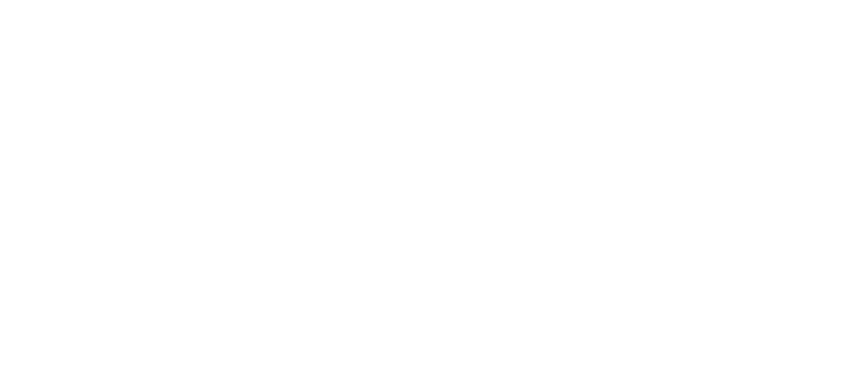
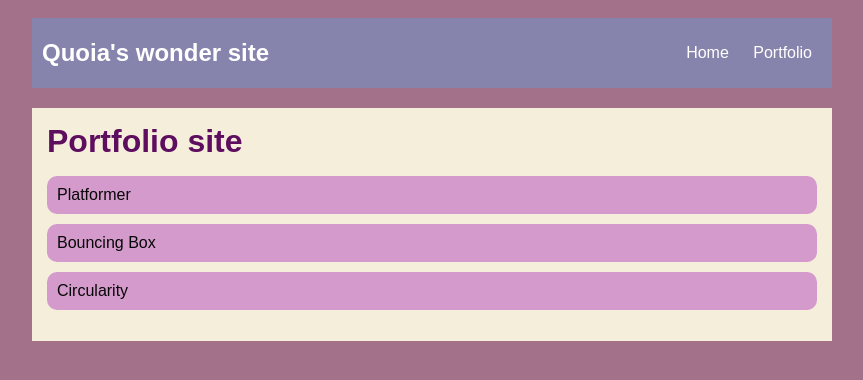
Before and after one commit to seqlabeau/seqlabeau.github.io, a plain HTML site: page portfolio.html in a window 1280 px wide. Shown: the whole page, without its empty margins (208-1071 px from the left). Drawn offline with Linux system fonts and the light colour scheme.

Commit message:
add portfolio.html file

```diff
--- a/portfolio.html
+++ b/portfolio.html
@@ -0,0 +1,34 @@
+<!DOCTYPE html>
+<html>
+  <head>
+    <title>Wolfslayer's site</title>
+    <link rel="stylesheet" href="style.css">
+  </head>
+
+  <body>
+    <div id="all-contents">
+      <nav>
+        <h1>Quoia's wonder site</h1>
+        <ul id="nav-ul">
+          <li class="nav-li">
+            <a class="nav-a" href="index.html">Home</a>
+          </li>
+          <li class="nav-li">
+            <a class="nav-a" href="portfolio.html">Portfolio</a>
+          </li>
+        </ul>
+      </nav>
+      <main>
+        <div class="content">
+          <h1>Portfolio site</h1>
+          <title></title>
+          <ul id="portfolio">
+            <li><a href="projects/platformer/">Platformer</a></li>
+            <li><a href="projects/bouncing-box/">Bouncing Box</a></li>
+            <li><a href="projects/circularity/">Circularity</a></li>
+          </ul>
+        </div>
+      </main>
+    </div>
+  </body>
+</html>
--- a/style.css
+++ b/style.css
@@ -61,3 +61,28 @@ main {
 h2, h3 {
     margin: 0px;
 }
+ /* portfolio styles */
+ .content h1 {
+    color: rgb(94, 14, 94);
+}
+
+#portfolio {
+    list-style-type: none;
+    padding-left: 0;
+}
+
+#portfolio li {
+    background: #d49acb;
+    padding: 10px;
+    border-radius: 10px;
+    margin-bottom: 10px;
+}
+
+#portfolio li:hover {
+    background: #eee;
+}
+
+#portfolio a {
+    text-decoration: none;
+    color: #070707;
+}
```
